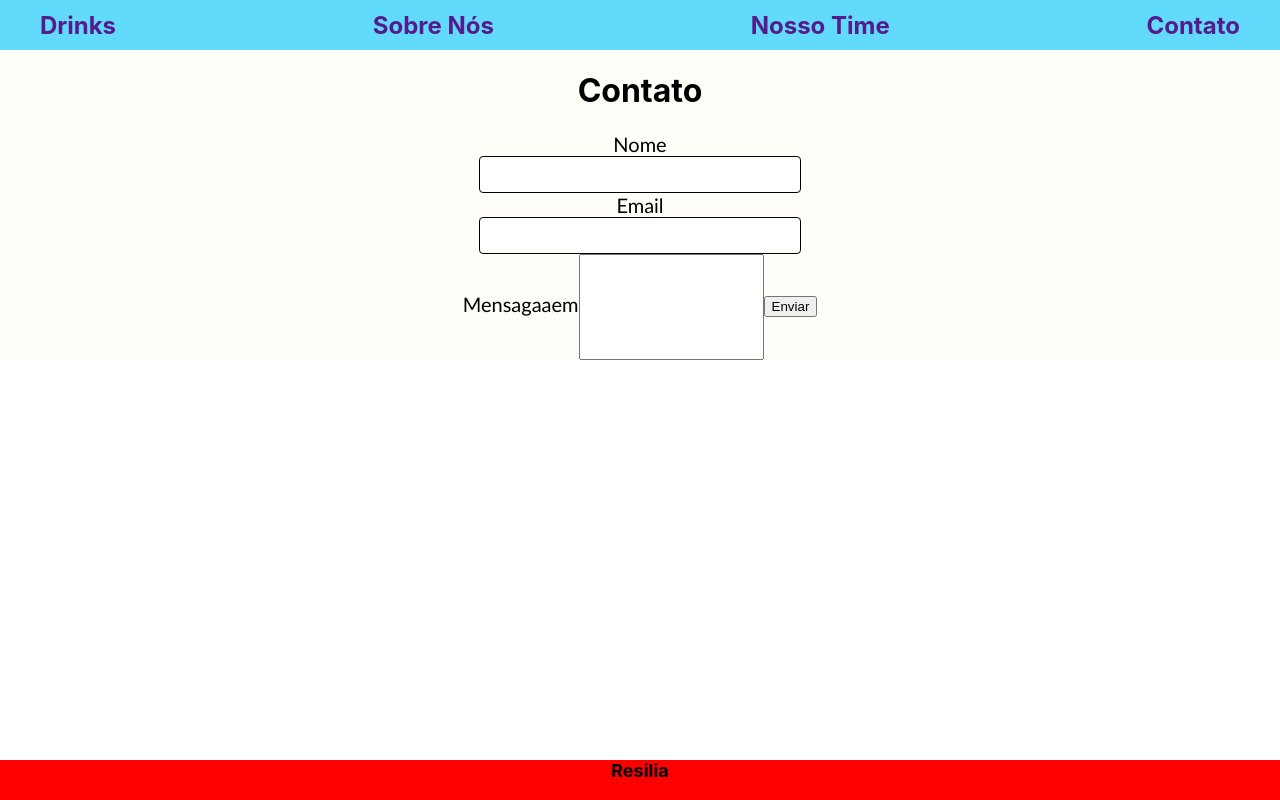
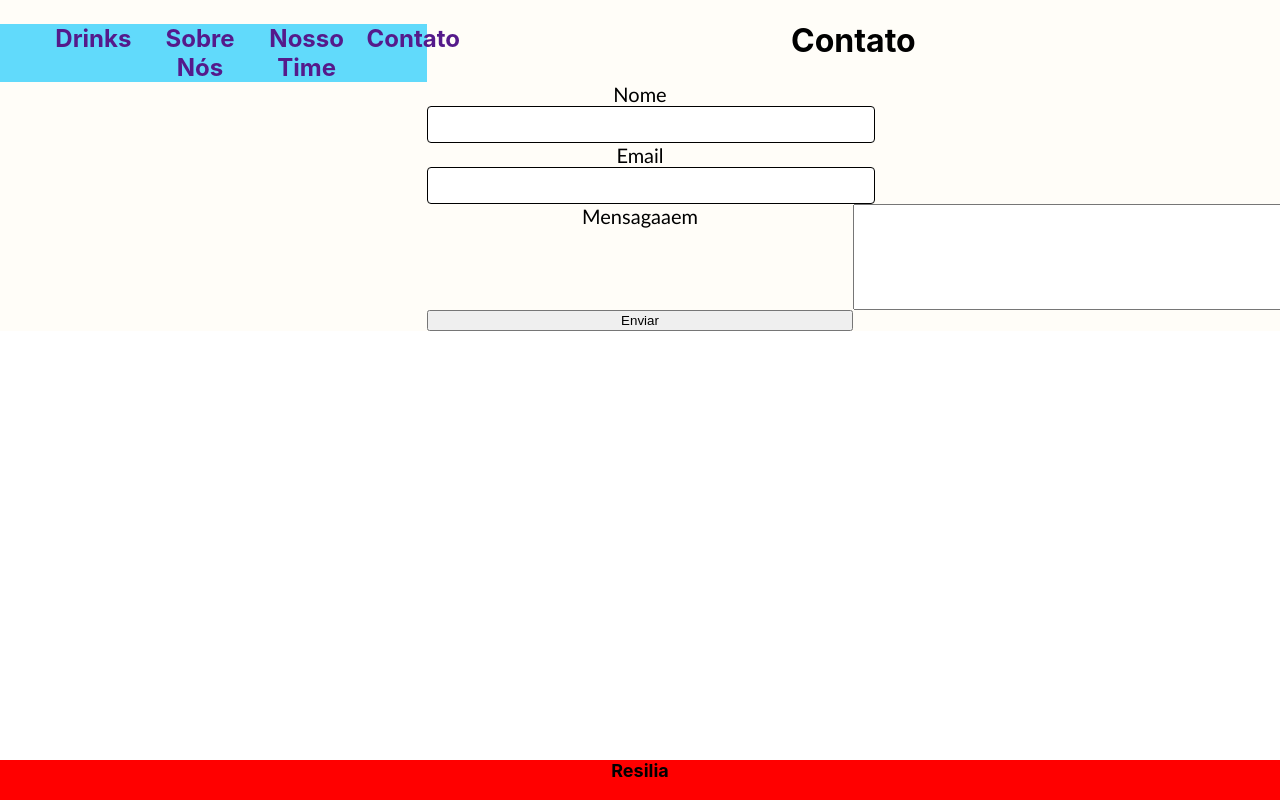
Before and after one commit to julietefreitas/Projeto_React_BONSDRINKS, a React (Create React App) app: page / in a window 1280 px wide. Built offline with nearby package versions, Linux system fonts and the light colour scheme.

Commit message:
+ grid menu, main e footer

```diff
--- a/src/App.css
+++ b/src/App.css
@@ -2,8 +2,75 @@
   text-align: center;
   background-color: #FFFDF8;
   display: grid;
+  grid-template-areas: 'head head'
+              'foto forms';
+  grid-template-columns: 1fr 2fr;
 
 }
+.header{
+  grid-area:head;
+}
+.listaHeader{
+  display:grid;
+  grid-template-columns: repeat(4,1fr);
+  width: 100%;
+  justify-content: space-around;
+}
+
+.forms{
+  grid-area: forms;
+  display:grid;
+  width:100%;
+  grid-template-areas: 'contato contato'
+                      'input input';
+  grid-template-columns: 1fr 1fr;
+
+}
+.titulo{
+  grid-area:contato;
+  width: 100%;
+}
+.AppForm{
+  grid-area:input;
+  width: 100%;
+  display:grid;
+  grid-template-areas: 'label1 label1'
+                        'input1 input1'
+                         'label2 label2'
+                         'input2 input2'
+                         'label3 label3'
+                         'input3 input3'
+                          '. input4';
+  grid-template-columns: 1fr 1fr;
+}
+
+.label1{
+  grid-area:label1;
+}
+.input1{
+  grid-area:input1;
+}
+.label2{
+  grid-area:label2;
+}
+.input2{
+  grid-area:input2;
+}
+.label3{
+  grid-area:label3;
+}
+.input3{
+  grid-area:input3;
+}
+.input4{
+  grid-area:input4;
+}
+
+ .LabelForm {
+
+  width:100%;
+}
+
 
 .App-logo {
   height: 40vmin;
@@ -34,7 +101,7 @@
 }
 
 .InputForm{
-  width: 300px;
+  width: 100%;
   border: 1px solid black;
   border-radius: 4px;
   padding: 10px;
@@ -42,6 +109,7 @@
 
 .MsgForm {
   height: 100px;
+  width:100%;
 }
 .footer {
   position:fixed;
@@ -57,14 +125,14 @@
   font-weight: bold;
   font-size:24px;
 }
-.listaHeader{
+/* .listaHeader{
   display: flex;
   justify-content: space-between;
   padding: 0px 40px 0px 40px;
   margin: 0px;
   height: 50px;
   align-items: center;
-}
+} */
 .listaHeader li {
   list-style: none;
   color:#101010;
```
